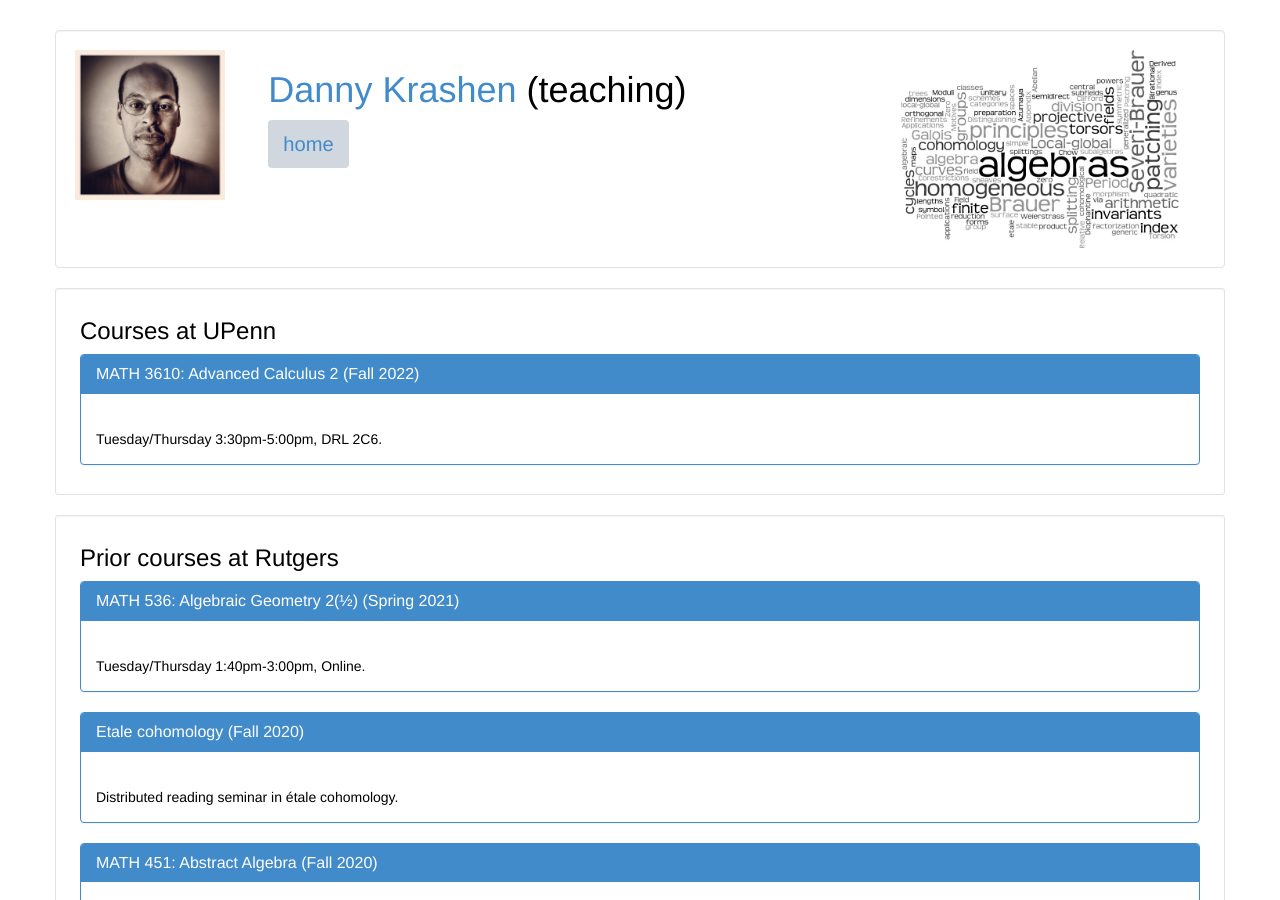
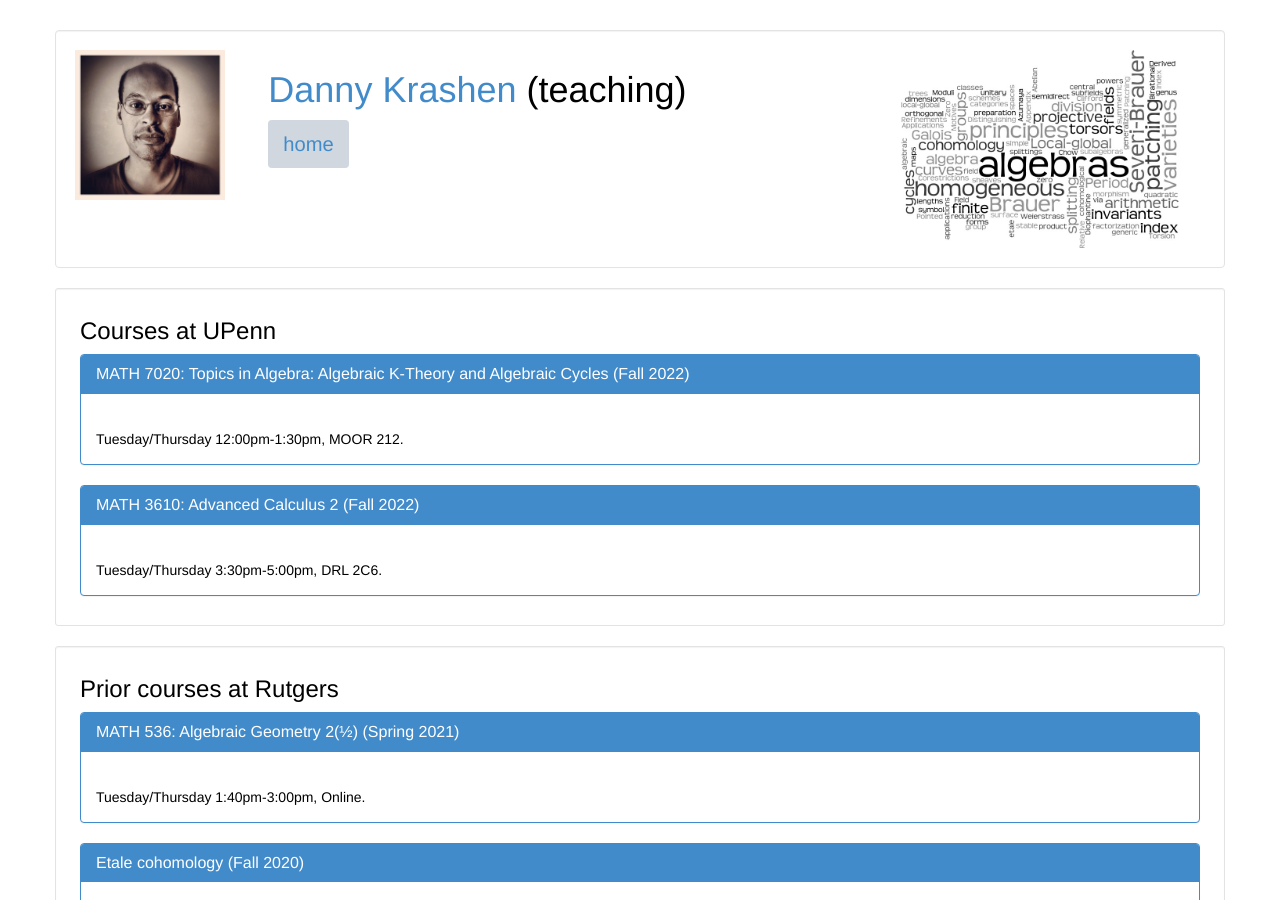
Before and after one commit to dkrashen/dkrashen.github.io, a Jekyll site: the page built from teaching.html, in a window 1280 px wide and 900 px high. Built offline with Jekyll 4.4.1, drawn with Linux system fonts in a browser that asks for light colours.

Commit message:
add topics course

```diff
--- a/_data/courses-upenn.yml
+++ b/_data/courses-upenn.yml
@@ -1,4 +1,10 @@
 ---
+
+  - title: "MATH 7020: Topics in Algebra: Algebraic K-Theory and Algebraic Cycles"
+    url: "http://dkrashen.github.io/kcycle/"
+    schedule: "Tuesday/Thursday 12:00pm-1:30pm"
+    location: "MOOR 212"
+    semester: "Fall 2022"
 
   - title: "MATH 3610: Advanced Calculus 2"
     url: "http://dkrashen.github.io/advancedcalc2/"
```
